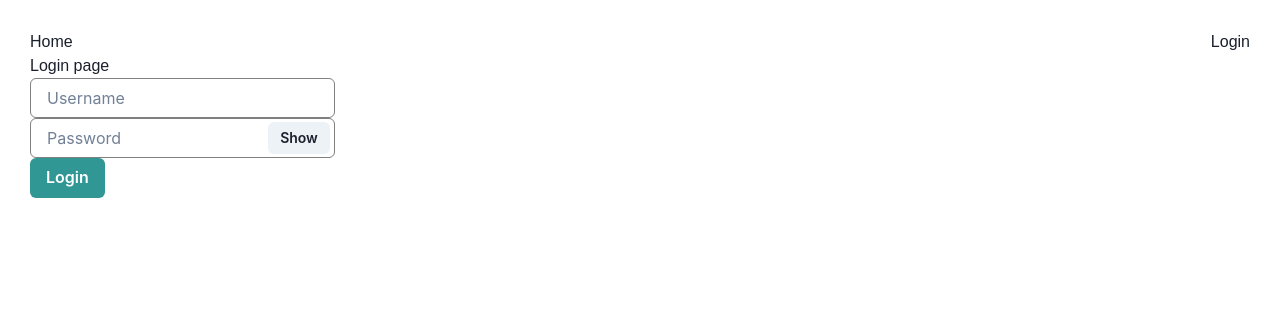
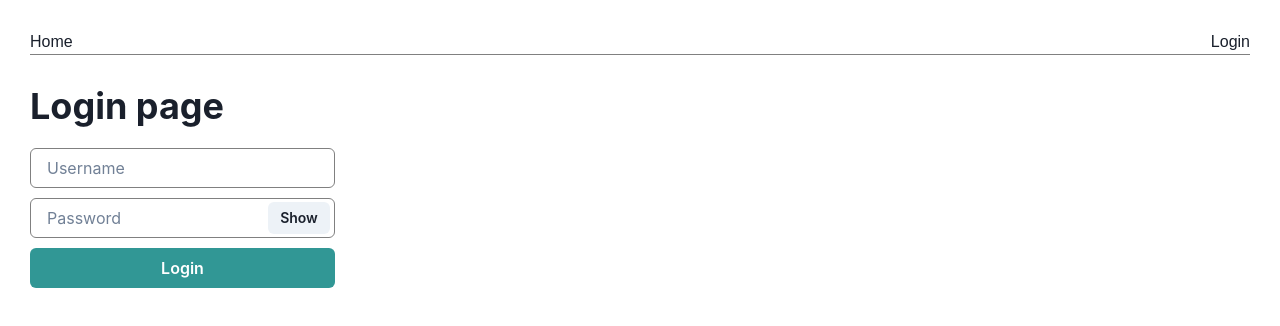
Before and after one commit to JackPadalino/next-blog, a Next.js app: page /login in a window 1280 px wide. Shown: the top 326 px of the page. Built offline with nearby package versions, Linux system fonts and the light colour scheme.

Commit message:
updated styling

```diff
--- a/src/pages/index.tsx
+++ b/src/pages/index.tsx
@@ -1,7 +1,7 @@
 import Head from "next/head";
 import Image from "next/image";
 import { Inter } from "next/font/google";
-import { Box, Text } from "@chakra-ui/react";
+import { Box, Text, Heading } from "@chakra-ui/react";
 import styles from "@/styles/Index.module.css";
 
 const inter = Inter({ subsets: ["latin"] });
@@ -16,7 +16,7 @@ export default function Home() {
         <link rel="icon" href="/favicon.ico" />
       </Head>
       <Box>
-        <Text>Home page</Text>
+        <Heading>Home page</Heading>
       </Box>
       {/* <main className={`${styles.main} ${inter.className}`}>
         <div className={styles.description}>
--- a/src/pages/login.tsx
+++ b/src/pages/login.tsx
@@ -2,6 +2,7 @@ import React, { useState, ChangeEvent, FormEvent } from "react";
 import {
   Box,
   Text,
+  Heading,
   Button,
   Input,
   FormControl,
@@ -9,6 +10,7 @@ import {
   InputLeftAddon,
   InputRightElement,
 } from "@chakra-ui/react";
+import styles from "@/styles/Login.module.css";
 
 interface LoginType {
   email: string;
@@ -40,14 +42,13 @@ const Login = () => {
   };
 
   return (
-    <Box>
-      <Text>Login page</Text>
-      <form onSubmit={handleSubmit}>
+    <Box className={`${styles.loginContainer}`}>
+      <Heading>Login page</Heading>
+      <form className={`${styles.loginForm}`} onSubmit={handleSubmit}>
         <FormControl id="email" isRequired>
           <Input
             type="text"
             placeholder="Username"
-            width="25%"
             borderColor="grey"
             focusBorderColor="dark-grey"
             value={formData.email}
@@ -55,7 +56,7 @@ const Login = () => {
           />
         </FormControl>
         <FormControl id="password" isRequired>
-          <InputGroup width="25%">
+          <InputGroup>
             <Input
               type={show ? "text" : "password"}
               placeholder="Password"
--- /dev/null
+++ b/src/styles/Login.module.css
@@ -0,0 +1,11 @@
+.loginContainer {
+  display: flex;
+  flex-direction: column;
+  gap: 20px;
+}
+.loginForm {
+  display: flex;
+  flex-direction: column;
+  gap: 10px;
+  width: 25%;
+}
--- a/src/styles/Navbar.module.css
+++ b/src/styles/Navbar.module.css
@@ -1,4 +1,6 @@
 .navbar {
   display: flex;
   justify-content: space-between;
+  margin-bottom: 30px;
+  border-bottom: 1px solid gray;
 }
```
